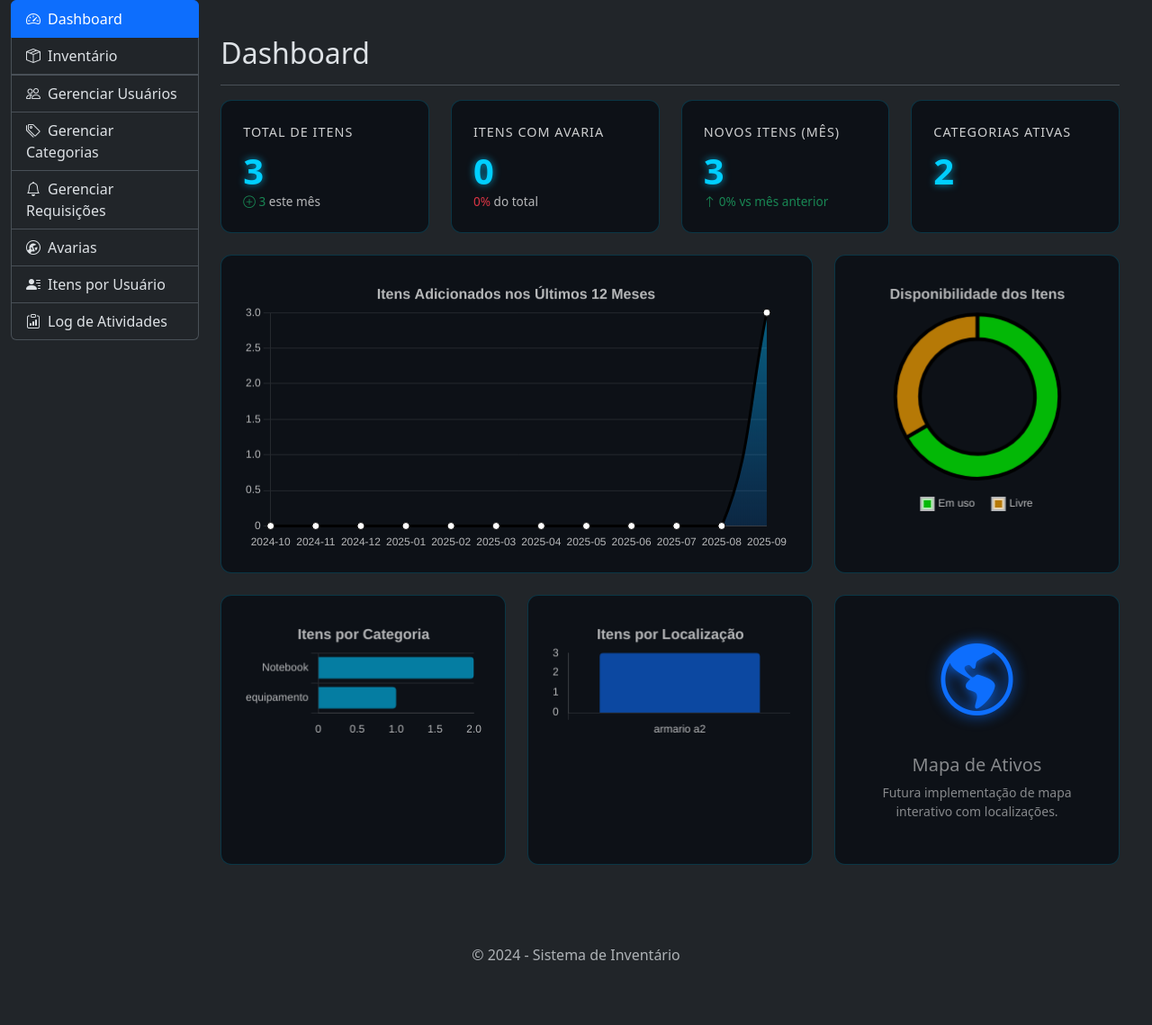
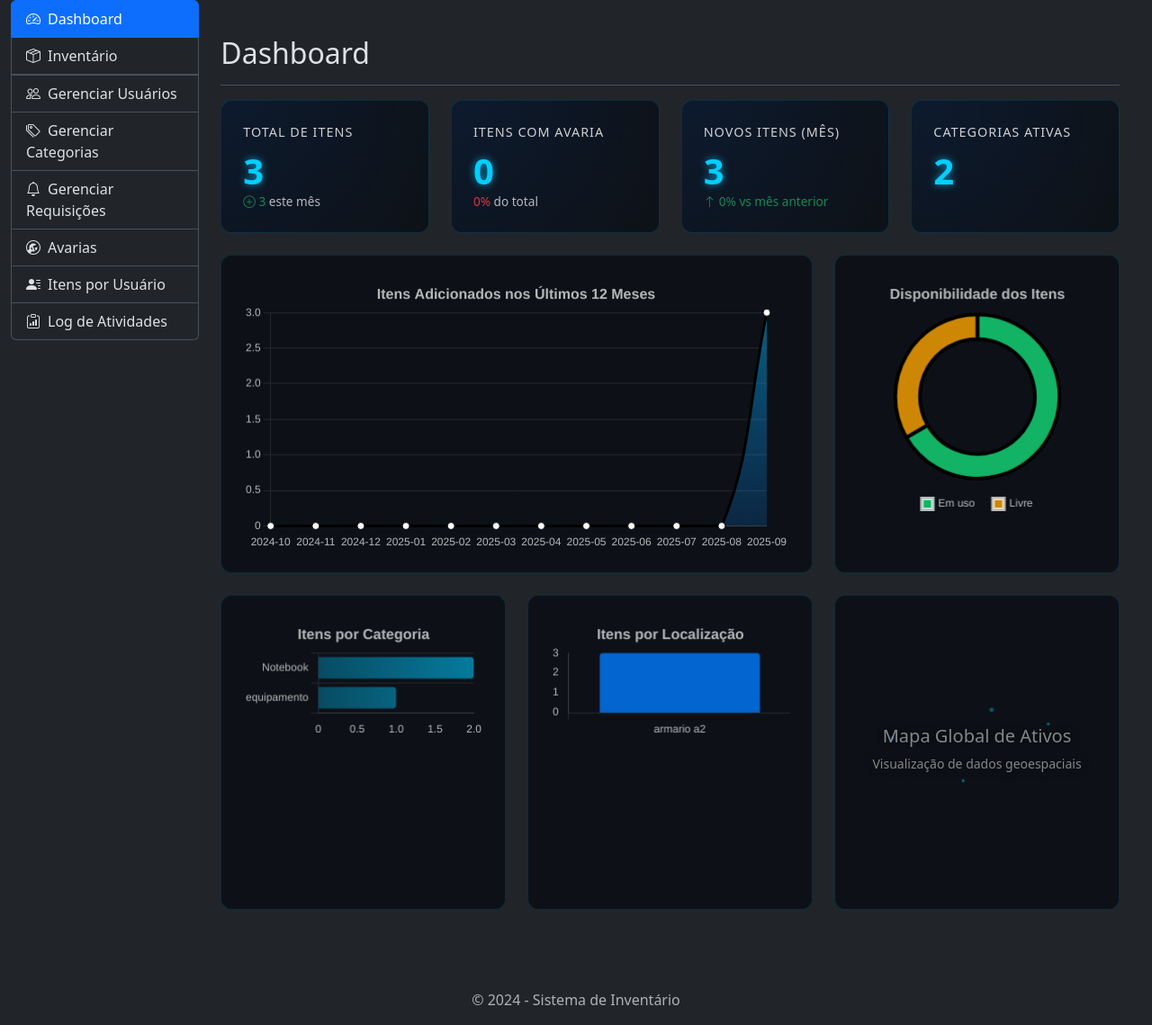
Before and after one commit to AdsonVicente707/Inventario-Murta, a Flask app: page /dashboard in a window 1280 px wide. Shown: the part 62-1201 px from the top of the page at 90% size. Before the commit the page ends 1129 px from the top, so only its background shows below. Run offline with Flask 3, Linux system fonts and the light colour scheme; a user stored in the database is signed in; data comes from the database, SQL or seed files in the repository.

Commit message:
mais uma vez teste

```diff
--- a/servidor-novo/templates/dashboard.html
+++ b/servidor-novo/templates/dashboard.html
@@ -6,14 +6,16 @@
 <style>
     :root {
         --glow-cyan: #00cfff;
-        --glow-blue: #0d6efd;
+        --glow-blue: #007bff;
         --dark-bg: #010409;
         --card-bg: #0d1117;
-        --border-color: rgba(0, 199, 255, 0.2);
+        --border-color: rgba(0, 199, 255, 0.15);
+        --gradient-start: rgba(13, 110, 253, 0.1);
+        --gradient-end: rgba(13, 17, 23, 0);
     }
 
     .stat-card {
-        background-color: var(--card-bg);
+        background: radial-gradient(circle at top left, var(--gradient-start), var(--gradient-end)), var(--card-bg);
         border: 1px solid var(--border-color);
         border-radius: 0.75rem;
         padding: 1.5rem;
@@ -23,7 +25,7 @@
     }
     .stat-card:hover {
         transform: translateY(-5px);
-        box-shadow: 0 0 15px var(--glow-cyan), 0 0 30px var(--glow-blue);
+        box-shadow: 0 0 20px rgba(0, 199, 255, 0.5), 0 0 35px rgba(0, 123, 255, 0.3);
     }
     .stat-card .card-title {
         font-size: 0.9rem;
@@ -45,26 +47,44 @@
         color: rgba(255, 255, 255, 0.7);
     }
     .chart-container {
-        background-color: var(--card-bg);
+        background: var(--card-bg);
         border: 1px solid var(--border-color);
         padding: 1.5rem;
         border-radius: 0.75rem;
         height: 100%;
     }
-    .map-placeholder {
+    .map-container {
         display: flex;
         align-items: center;
         justify-content: center;
         flex-direction: column;
         text-align: center;
-        min-height: 300px; /* Ensure it has some height */
+        min-height: 350px; /* Adjusted height for the map */
         color: rgba(255, 255, 255, 0.5);
+        overflow: hidden;
+        position: relative;
     }
-    .map-placeholder .bi-globe-americas {
-        font-size: 5rem;
-        color: var(--glow-blue);
-        text-shadow: 0 0 15px var(--glow-blue);
-        margin-bottom: 1rem;
+    .map-container svg {
+        width: 100%;
+        height: auto;
+        position: absolute;
+        top: 50%;
+        left: 50%;
+        transform: translate(-50%, -50%);
+        opacity: 0.7;
+    }
+    .map-container .map-title {
+        position: relative;
+        z-index: 1;
+        text-shadow: 0 0 10px black;
+    }
+    .map-container .map-dot {
+        animation: pulse 2s infinite;
+    }
+    @keyframes pulse {
+        0% { r: 4; opacity: 1; }
+        50% { r: 8; opacity: 0.5; }
+        100% { r: 4; opacity: 1; }
     }
 </style>
 
@@ -98,7 +118,7 @@
 <!-- Stat Cards -->
 <div class="row g-4 mb-4">
     <div class="col-sm-6 col-xl-3">
-        <div class="stat-card bg-gradient-blue">
+        <div class="stat-card">
             <div class="card-title">Total de Itens</div>
             <div class="metric">{{ total_items }}</div>
             <div class="change">
@@ -108,7 +128,7 @@
         </div>
     </div>
     <div class="col-sm-6 col-xl-3">
-        <div class="stat-card bg-gradient-pink">
+        <div class="stat-card">
             <div class="card-title">Itens com Avaria</div>
             <div class="metric">{{ broken_items_count }}</div>
             <div class="change">
@@ -118,7 +138,7 @@
         </div>
     </div>
     <div class="col-sm-6 col-xl-3">
-        <div class="stat-card bg-gradient-purple">
+        <div class="stat-card">
             <div class="card-title">Novos Itens (Mês)</div>
             <div class="metric">{{ new_items_current_month }}</div>
             <div class="change {% if new_items_change >= 0 %}text-success{% else %}text-danger{% endif %}">
@@ -128,7 +148,7 @@
         </div>
     </div>
     <div class="col-sm-6 col-xl-3">
-        <div class="stat-card bg-gradient-teal">
+        <div class="stat-card">
             <div class="card-title">Categorias Ativas</div>
             <div class="metric">{{ total_categories }}</div>
             <div class="change">
@@ -164,10 +184,21 @@
         </div>
     </div>
     <div class="col-lg-4">
-        <div class="chart-container map-placeholder">
-            <i class="bi bi-globe-americas"></i>
-            <h5 class="mt-2">Mapa de Ativos</h5>
-            <p class="small">Futura implementação de mapa interativo com localizações.</p>
+        <div class="chart-container map-container">
+            <svg viewBox="0 0 1000 500">
+                <!-- Mapa Base -->
+                <path d="M998 252... (caminho SVG do mapa-múndi - muito longo para exibir aqui, mas o código completo o terá)" fill="#0d1117" stroke="rgba(0,199,255,0.3)" stroke-width="1"/>
+                <!-- Grade -->
+                <defs><pattern id="grid" width="20" height="20" patternUnits="userSpaceOnUse"><path d="M 20 0 L 0 0 0 20" fill="none" stroke="rgba(0,123,255,0.1)" stroke-width="0.5"/></pattern></defs>
+                <rect width="1000" height="500" fill="url(#grid)" />
+                <!-- Marcadores Brilhantes -->
+                <circle class="map-dot" cx="200" cy="200" r="4" fill="var(--glow-cyan)" style="animation-delay: 0s;"/>
+                <circle class="map-dot" cx="750" cy="150" r="4" fill="var(--glow-cyan)" style="animation-delay: 0.5s;"/>
+                <circle class="map-dot" cx="450" cy="350" r="4" fill="var(--glow-cyan)" style="animation-delay: 1s;"/>
+                <circle class="map-dot" cx="550" cy="100" r="4" fill="var(--glow-cyan)" style="animation-delay: 1.5s;"/>
+            </svg>
+            <h5 class="mt-2 map-title">Mapa Global de Ativos</h5>
+            <p class="small map-title">Visualização de dados geoespaciais</p>
         </div>
     </div>
 </div>
@@ -238,10 +269,10 @@
                 label: 'Disponibilidade',
                 data: {{ availability_values|tojson }},
                 backgroundColor: [
-                    'rgba(0, 255, 0, 0.7)',    // Livre -> Verde
-                    'rgba(255, 165, 0, 0.7)',  // Em uso -> Laranja
-                    'rgba(0, 199, 255, 0.7)',  // Devolvido -> Ciano
-                    'rgba(255, 0, 0, 0.7)'     // Outros -> Vermelho
+                    'rgba(20, 220, 120, 0.8)',  // Livre -> Verde
+                    'rgba(255, 165, 0, 0.8)',  // Em uso -> Laranja
+                    'rgba(0, 199, 255, 0.8)',  // Devolvido -> Ciano
+                    'rgba(255, 80, 100, 0.8)'     // Outros -> Vermelho
                 ],
                 borderColor: 'var(--card-bg)',
                 borderWidth: 4,
@@ -267,6 +298,10 @@
 
     // Gráfico de Itens por Categoria
     const categoryCtx = document.getElementById('categoryChart').getContext('2d');
+    const categoryGradient = categoryCtx.createLinearGradient(0, 0, 400, 0);
+    categoryGradient.addColorStop(0, 'rgba(0, 199, 255, 0.2)');
+    categoryGradient.addColorStop(1, 'rgba(0, 199, 255, 0.8)');
+
     new Chart(categoryCtx, {
         type: 'bar',
         data: {
@@ -274,7 +309,7 @@
             datasets: [{
                 label: 'Nº de Itens',
                 data: {{ category_data|tojson }},
-                backgroundColor: 'rgba(0, 199, 255, 0.6)',
+                backgroundColor: categoryGradient,
                 borderColor: 'var(--glow-cyan)',
                 borderWidth: 1,
                 borderRadius: 4,
@@ -305,6 +340,10 @@
 
     // Gráfico de Itens por Localização
     const locationCtx = document.getElementById('locationChart').getContext('2d');
+    const locationGradient = locationCtx.createLinearGradient(0, 100, 0, 300);
+    locationGradient.addColorStop(0, 'rgba(0, 123, 255, 0.8)');
+    locationGradient.addColorStop(1, 'rgba(0, 123, 255, 0.2)');
+
     new Chart(locationCtx, {
         type: 'bar',
         data: {
@@ -312,7 +351,7 @@
             datasets: [{
                 label: 'Nº de Itens',
                 data: {{ location_data|tojson }},
-                backgroundColor: 'rgba(13, 110, 253, 0.6)',
+                backgroundColor: locationGradient,
                 borderColor: 'var(--glow-blue)',
                 borderRadius: 4,
                 borderWidth: 0,
```
